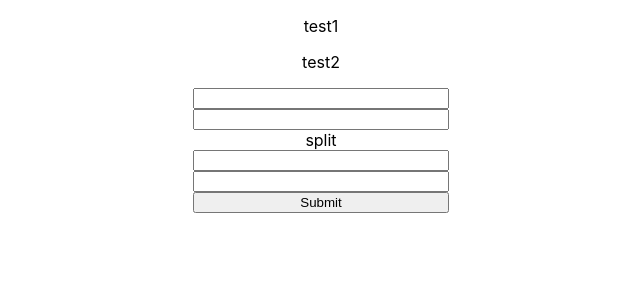
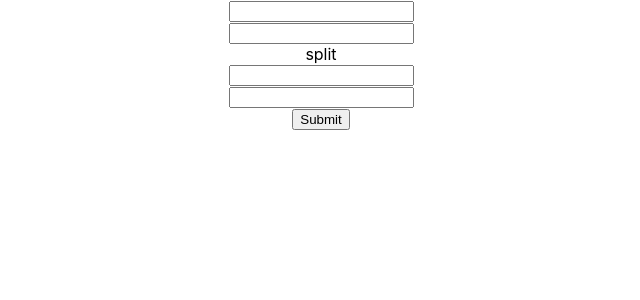
Before and after one commit to Mattp15/capstone-frontend, a React (Create React App) app: page / in a window 1280 px wide. Shown: the top 300 px of the page, without its empty margins (319-959 px from the left). Built offline with nearby package versions, Linux system fonts and the light colour scheme.

Commit message:
added label for inputs

```diff
--- a/src/Components/Forms/Input.js
+++ b/src/Components/Forms/Input.js
@@ -1,11 +1,21 @@
 import React from 'react'
 
 const Input = ({ type, value, onChange, name, style }) => {
-  return <input type={type} value={value} onChange={onChange} name={name} style={x.password[style]} />
+  return (
+    <label>
+      <label htmlFor={name} style={x.hideLabel}>
+        {name}
+      </label>
+      <input type={type} value={value} onChange={onChange} name={name} style={x.password[style]} />
+    </label>
+  )
 }
 export default Input
 
 const x = {
+  hideLabel: {
+    display: 'none',
+  },
   password: {
     green: {
       border: '3px solid green',
--- a/src/Components/Forms/Login.js
+++ b/src/Components/Forms/Login.js
@@ -57,6 +57,7 @@ const Login = (props) => {
     if (target[2].value === target[3].value && target[2].value.length) {
       console.log('in-matched')
       if (passwordIsValid(target[2].value)) {
+        setErrorMessage()
       } else {
         console.log('else')
         setErrorMessage('Please meet the password requirements')
@@ -69,6 +70,7 @@ const Login = (props) => {
   }
 
   return (
+    <div>
       <form onSubmit={handleSubmit} style={style.formStyle}>
         <Input type='text' value={email} name='email' onChange={handleChange} />
         <Input type='text' value={matchEmail} name='matchEmail' onChange={handleChange} />
@@ -78,6 +80,7 @@ const Login = (props) => {
         {errorMessage ? <p style={style.notMatching}>{errorMessage}</p> : ''}
         <Input type='submit' value='Submit' />
       </form>
+    </div>
   )
 }
 export default Login
@@ -94,16 +97,22 @@ export const isValidEmail = (email) => {
 export const passwordIsValid = (password) => {
   const pwdChk = /^(?=.*\d)(?=.*[a-z])(?=.*[A-Z]).{6,20}$/
   if (password.match(pwdChk)) {
+    console.log('et')
     return true
   }
 }
 
 const style = {
+  container: {
+    display: 'flex',
+    justifyContent: 'center',
+    alignItems: 'center',
+  },
   formStyle: {
     display: 'flex',
     flexDirection: 'column',
+    margin: '0 auto',
     width: '20vw',
-    margin: '0 auto',
   },
   notMatching: {
     alignItems: 'flex-start',
--- a/src/Components/Landing.js
+++ b/src/Components/Landing.js
@@ -3,12 +3,7 @@ import Words from './Words'
 import Login from './Forms/Login'
 
 const Landing = ({ item }) => {
-  return (
-    <div>
-      <p style={style.item}>test1</p>
-      <p>test2</p>
-    </div>
-  )
+  return <div></div>
 }
 export default Landing
 const style = {
```
Lines whose indentation alone changed are shown as unchanged.
